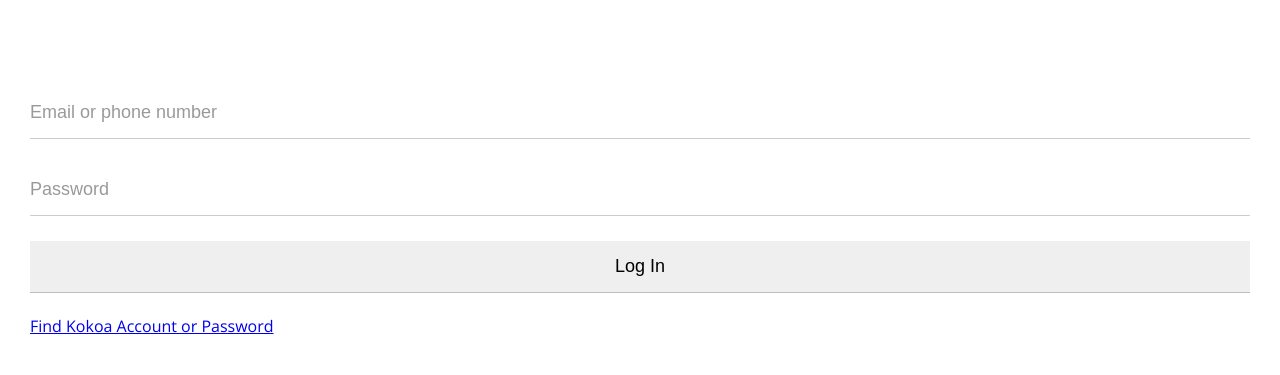
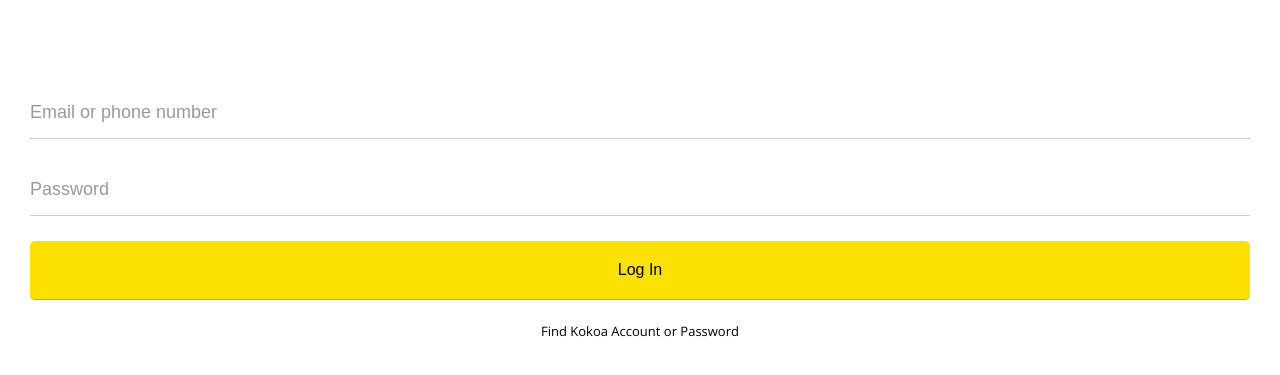
Before and after one commit to Gbbbbbbbbb/kokoa-clone-2023, a plain HTML site: page index.html in a window 1280 px wide. Shown: the part 235-610 px from the top of the page. Drawn offline with nearby package versions, Linux system fonts and the light colour scheme.

Commit message:
css file organize

```diff
--- /dev/null
+++ b/css/screens/welcomeLogin.css
@@ -0,0 +1,64 @@
+.welcome-header{
+    margin: 90px 0px;
+    text-align: center;
+    display: flex;
+    flex-direction: column;
+    margin-top: 145px;
+    align-items: center;
+
+}
+
+.wecome-header__title{
+    margin-bottom: 20px;
+    font-size: 25px;
+
+}
+
+.welcome-header__text{
+    width: 60%;
+    opacity: 0.7;
+}
+
+#login-form{
+    display: flex;
+    flex-direction: column;
+    margin: 0px 30px;
+}
+
+#login-form input{
+  border: none;
+  padding: 15px 0px;
+  font-size: 18px;
+  border-bottom: 1px solid rgba(0,0,0,0.2);
+  margin-bottom: 25px;
+  transition: border-color 0.3s ease-in-out;
+}
+
+#login-form input:not([type="submit"]){
+    border-bottom: 1px solid rgba(0,0,0,0.2);
+    transition: border-color 0.3s ease-in-out;
+
+}
+
+#login-form input::placeholder{
+    color: rgba(0,0,0,0.4);
+}
+
+#login-form input:focus{
+    border-color: var(--yellow);
+}
+
+#login-form input[type="submit"]{
+    background-color: var(--yellow);
+    cursor: pointer;
+    padding: 20px 0px ;
+    font-size: 16px;
+    border-radius: 5px;
+}
+
+#login-form a {
+    text-align: center;
+    text-decoration: none;
+    color: inherit;
+    font-size: 13px;
+}
--- a/css/styles.css
+++ b/css/styles.css
@@ -2,58 +2,11 @@
 
 @import"reset.css";
 @import"variables.css";
-@import "status-bar.css";
+/* Components */
+@import "components/status-bar.css";
+/* screens */
+@import "screens/welcomeLogin.css";
 
 body{
     font-family: 'Open Sans', sans-serif;
 }
-
-.welcome-header{
-    margin: 90px 0px;
-    text-align: center;
-    display: flex;
-    flex-direction: column;
-    margin-top: 145px;
-    align-items: center;
-
-}
-
-.wecome-header__title{
-    margin-bottom: 20px;
-    font-size: 25px;
-
-}
-
-.welcome-header__text{
-    width: 60%;
-    opacity: 0.7;
-}
-
-#login-form{
-    display: flex;
-    flex-direction: column;
-    margin: 0px 30px;
-}
-
-#login-form input{
-  border: none;
-  padding: 15px 0px;
-  font-size: 18px;
-  border-bottom: 1px solid rgba(0,0,0,0.2);
-  margin-bottom: 25px;
-  transition: border-color 0.3s ease-in-out;
-}
-
-#login-form input:not([type="submit"]){
-    border-bottom: 1px solid rgba(0,0,0,0.2);
-    transition: border-color 0.3s ease-in-out;
-
-}
-
-#login-form input::placeholder{
-    color: rgba(0,0,0,0.4);
-}
-
-#login-form input:focus{
-    border-color: var(--yellow);
-}
```
Also changed, not shown: css/components/status-bar.css (renamed from css/status-bar.css).
